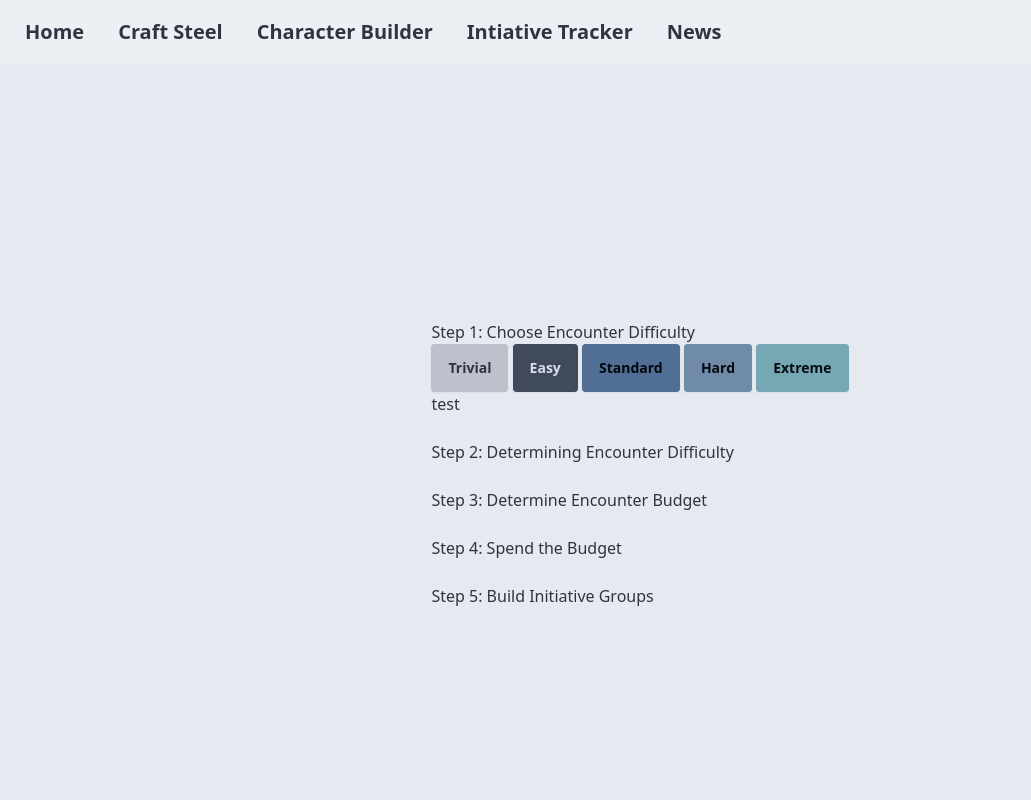
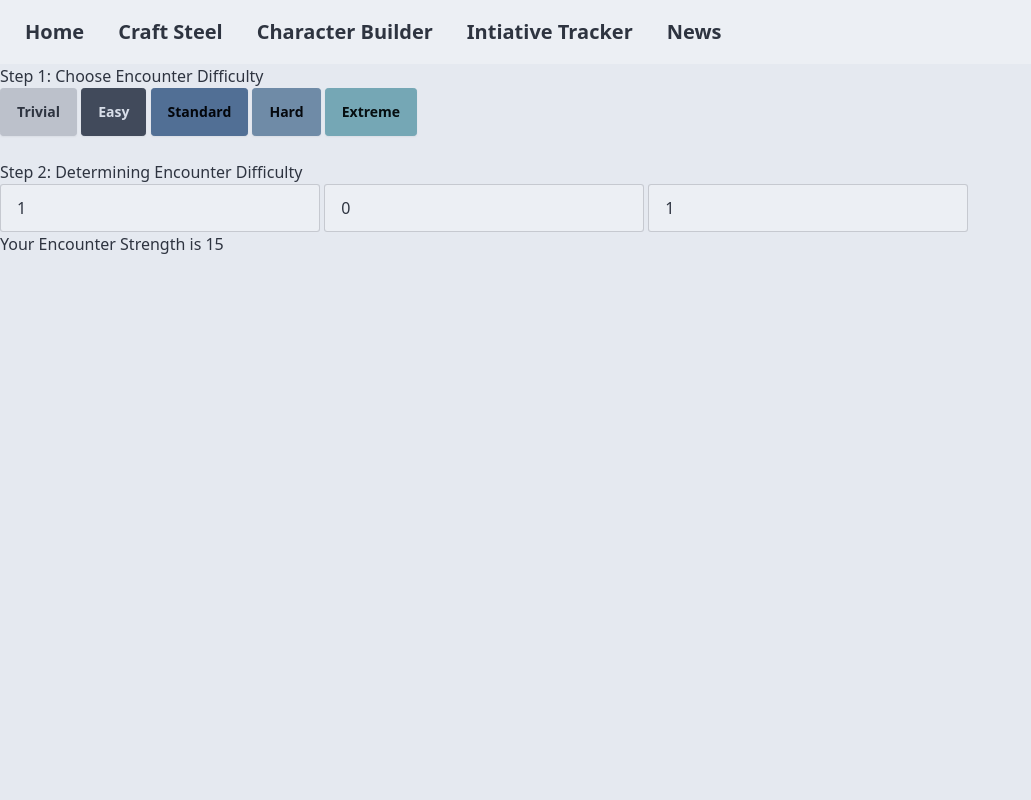
Before and after one commit to tristin-albers/craft-steel, a SvelteKit app: page /craft-steel in a window 1280 px wide. Shown: the top 800 px of the page, without its empty margins (0-1031 px from the left). Built offline with nearby package versions, Linux system fonts and the light colour scheme.

Commit message:
feat: determine encounter strength

```diff
--- a/src/routes/craft-steel/+page.svelte
+++ b/src/routes/craft-steel/+page.svelte
@@ -1,13 +1,27 @@
 <script lang="ts">
 import Header from "../../lib/components/Header.svelte";
 import Footer from "../../lib/components/Footer.svelte";
+import { onMount } from 'svelte';
 import { Difficulties, type Difficulty } from '../../lib/types/Difficulty';
 
   let encounterDifficulty: Difficulty = Difficulties.Trivial;
-  let description = "test";
+  let description = $state("");
+  let showStep2 = $state(false);
+  let showStep3 = $state(false);
+  let showStep4 = $state(false);
+  let showStep5 = $state(false);
+  let playerCount = $state(1);
+  let playerLevels = $state(1);
+  let victories = $state(0);
+  let encounterStrength = $state(0);
+
+  onMount(() => {
+    determineEncounterStrength();
+  });
 
   function onEncounterDifficultyBtnClicked(status : Difficulty){
     encounterDifficulty = status;
+    showStep2 = true;
 
     if (status == Difficulties.Trivial){
       description = "Trivial encounters have a budget that is anything less than 75 percent of your Encounter Strength (ES)."
@@ -25,11 +39,21 @@
     }
   };
 
+  function determineEncounterStrength(){
+
+    let baseline = 12;
+    let leveledStrength = playerLevels * 3;
+    let fakePlayerCount = Math.floor(victories / 3);
+    let playerStrength = playerCount + fakePlayerCount;
+
+    encounterStrength = (baseline + leveledStrength) * playerStrength;
+  }
+
 </script>
 
 <Header />
 
-<div class="hero bg-base-200 min-h-screen">
+<div class="bg-base-200 min-h-screen">
   <div class="row">
     <h1>Step 1: Choose Encounter Difficulty </h1>
     <div class="row">
@@ -45,12 +69,27 @@
     <br/>
 
     <h1>Step 2: Determining Encounter Difficulty </h1>
+    <input type="number" placeholder="Player Count" bind:value={playerCount} onchange={determineEncounterStrength} class="input input-bordered w-full max-w-xs" />
+    <input type="number" placeholder="Victories" bind:value={victories} onchange={determineEncounterStrength} class="input input-bordered w-full max-w-xs" />
+    <input type="number" placeholder="Level of Party" bind:value={playerLevels} onchange={determineEncounterStrength} class="input input-bordered w-full max-w-xs" />
+    {#if (playerCount > 0)}
+      <p>Your Encounter Strength is {encounterStrength}</p>
+    {/if}
     <br/>
+
+    {#if showStep3}
       <h1>Step 3: Determine Encounter Budget </h1>
       <br />
+    {/if}
+
+    {#if showStep4}
       <h1>Step 4: Spend the Budget</h1>
       <br />
+    {/if}
+
+    {#if showStep5}
       <h1>Step 5: Build Initiative Groups</h1>
+    {/if}
   </div>
 </div>
 
```
Lines whose indentation alone changed are shown as unchanged.
